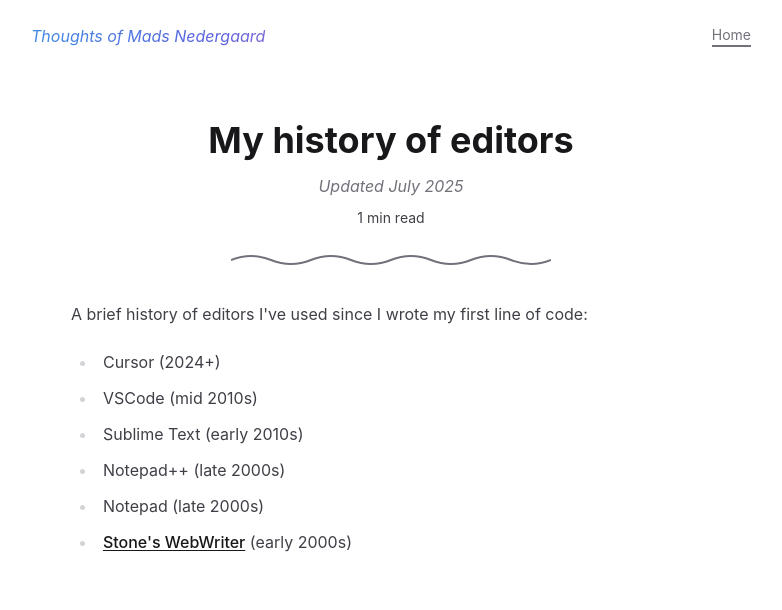
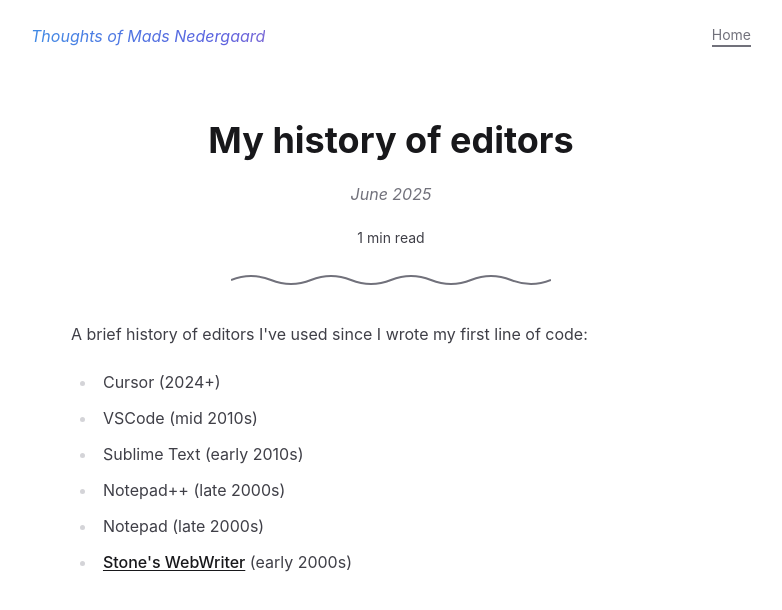
Before and after one commit to madsnedergaard/madsnedergaard.dk, a Next.js app: page /thoughts/my-history-of-editors in a window 1280 px wide. Shown: the top 610 px of the page, without its empty margins (249-1031 px from the left). Built offline with nearby package versions, Linux system fonts and the light colour scheme.

Commit message:
Updates handling of dates

```diff
--- a/src/app/page.tsx
+++ b/src/app/page.tsx
@@ -6,18 +6,18 @@
 
 interface LinkProps {
   children: string;
-  updatedAt: string;
+  postDate: string;
   tags?: string[];
   href: string;
 }
-const PostLink = ({ children, updatedAt, tags, href }: LinkProps) => (
+const PostLink = ({ children, postDate, tags, href }: LinkProps) => (
   <Link
     href={href}
     className="w-full rounded-md p-2 px-3 transition-all hover:bg-zinc-100 dark:hover:bg-zinc-900"
   >
     <span className="block">{children.replace('\\n', '')}</span>
     <div className="mt-1 flex flex-wrap">
-      <span className="mr-2 text-xs text-zinc-400">{updatedAt.split(' ').slice(0, 1)}</span>
+      <span className="mr-2 text-xs text-zinc-400">{postDate.split(' ').slice(0, 1)}</span>
       {tags &&
         tags.map((t: string) => (
           <span key={t} className="mx-1 text-xs text-zinc-500">
@@ -88,7 +88,7 @@
                           <PostLink
                             key={p.slug}
                             href={`/thoughts/${p.slug}`}
-                            updatedAt={p.updatedAt}
+                            postDate={p.createdAt}
                             tags={p.tags}
                           >
                             {p.title.replace('\\n', '')}
--- a/src/components/PostIntro.tsx
+++ b/src/components/PostIntro.tsx
@@ -6,7 +6,7 @@
       className="m-4 mb-3 text-3xl font-bold sm:mt-12 sm:text-4xl"
       dangerouslySetInnerHTML={{ __html: data.title.replace('\\n', '<br />') }}
     ></h1>
-    <time className="text-zinc-500 italic">Updated {data.updatedAt}</time>
+    <p className="text-zinc-500 italic">{data.updatedAt || data.createdAt}</p>
     <div>
       <div className="text-md mt-2 flex flex-col items-center justify-center space-x-2 sm:flex-row sm:text-sm">
         {data.readingTime} min read
--- a/src/posts/cursor-vs-vscode.mdx
+++ b/src/posts/cursor-vs-vscode.mdx
@@ -1,8 +1,6 @@
 ---
 title: 'I left Cursor for VSCode\n — but soon returned'
 createdAt: 'July 2025'
-updatedAt: 'July 2025'
-tags: ['software']
 ---
 
 import { Video } from '@/components/VideoEmbed';
--- a/src/posts/my-history-of-editors.mdx
+++ b/src/posts/my-history-of-editors.mdx
@@ -1,7 +1,6 @@
 ---
 title: 'My history of editors'
-createdAt: 'July 2025'
-updatedAt: 'July 2025'
+createdAt: 'June 2025'
 ---
 
 A brief history of editors I've used since I wrote my first line of code:
```
